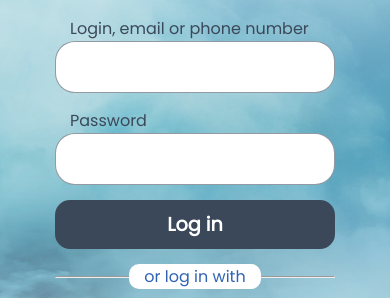
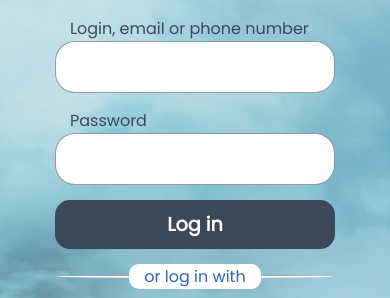
Before and after one commit to Rafiul2001/login-page-demo-1, a plain HTML site: page index.html in a window 390 px wide. Shown: the part 263-561 px from the top of the page. Drawn offline with Linux system fonts and the light colour scheme.

Commit message:
some css modified

```diff
--- a/assets/style.css
+++ b/assets/style.css
@@ -131,8 +131,13 @@
         content: "";
         height: 100vh;
         width: 100%;
-        background: linear-gradient(white,rgba(255, 255, 255, 0), white);
+        background: linear-gradient(rgba(255, 255, 255, 0.868),rgba(255, 255, 255, 0.178),rgba(255, 255, 255, 0.671));
         position: absolute;
+    }
+    .text hr{
+        background-color: #ffffff;
+        height: 3px;
+        border-radius: 50%;
     }
     .text p{
         border-radius: 10px;
```
